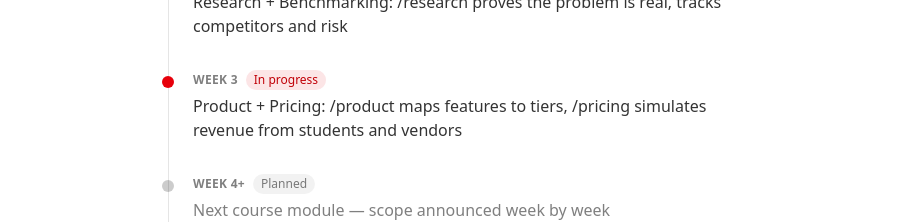
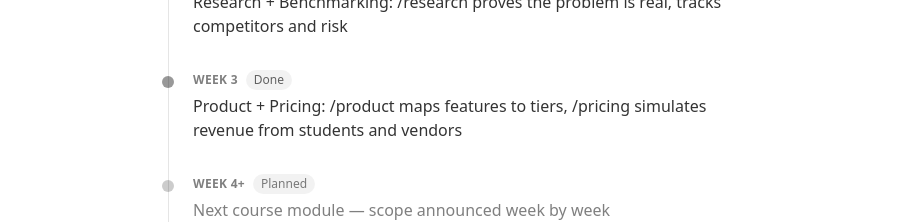
Before and after one commit to jpcarrascoo/iberogo, a Next.js app: page / in a window 1280 px wide. Shown: the part 873-1097 px from the top of the page, without its empty margins (184-1095 px from the left). Built offline with nearby package versions, Linux system fonts and the light colour scheme; no server answers.

Commit message:
Mark Week 3 as done on homepage roadmap

```diff
--- a/components/Roadmap.tsx
+++ b/components/Roadmap.tsx
@@ -8,7 +8,7 @@ const milestones: Milestone[] = [
   { week: "Week 0", title: "Builder infrastructure: repo, deploy pipeline, Supabase connection", status: "done" },
   { week: "Week 1", title: "Generative Core Agent: /core turns a free-text order into structured data", status: "done" },
   { week: "Week 2", title: "Research + Benchmarking: /research proves the problem is real, tracks competitors and risk", status: "done" },
-  { week: "Week 3", title: "Product + Pricing: /product maps features to tiers, /pricing simulates revenue from students and vendors", status: "current" },
+  { week: "Week 3", title: "Product + Pricing: /product maps features to tiers, /pricing simulates revenue from students and vendors", status: "done" },
   { week: "Week 4+", title: "Next course module — scope announced week by week", status: "planned" },
 ];
 
```
